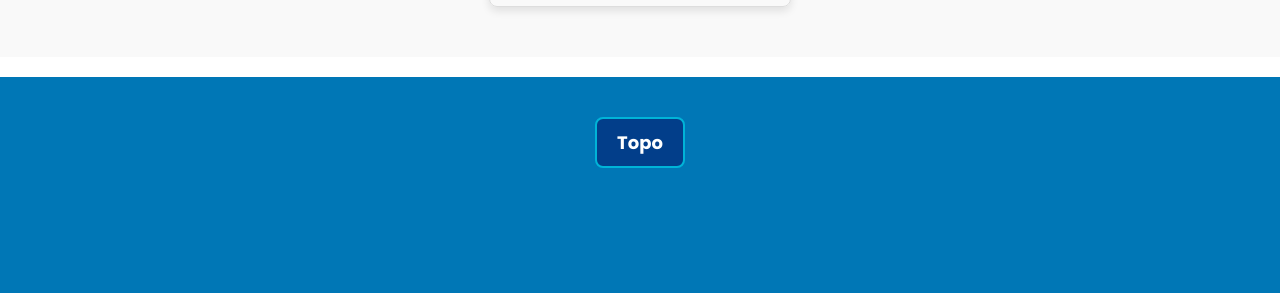
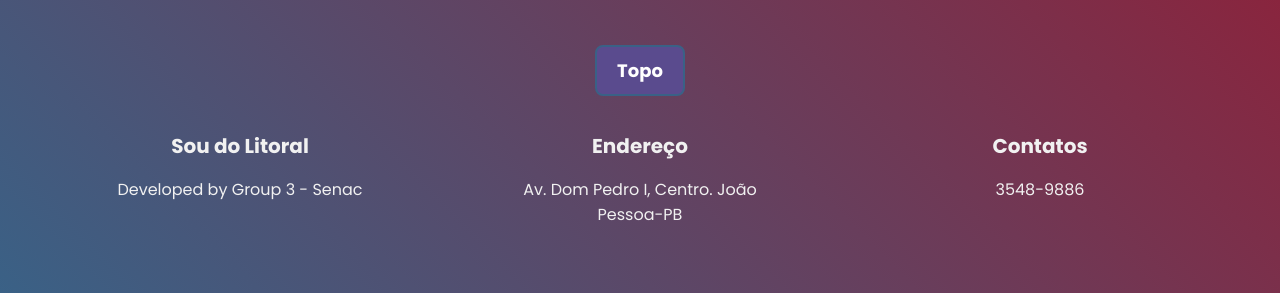
Before and after one commit to eduardogonsalves/sou_do_litoral, a PHP site: page /cabobranco.html in a window 1280 px wide. Shown: the part 3968-4261 px from the top of the page. Before the commit the page ends 4136 px from the top, so only its background shows below. Run offline with PHP 8.4, Linux system fonts and the light colour scheme.

Commit message:
Atualizações

```diff
--- a/cabobranco.css
+++ b/cabobranco.css
@@ -92,6 +92,7 @@ body {
     margin: 20px 0;
 }
 
+
 .descricao h2, .descricao h3 {
     text-align: center;
     color: #fff;
@@ -152,7 +153,7 @@ body {
 
 #map {
     width: 100%;
-    height: 600px; /* Ajuste conforme necessário */
+    height: 600px; /* Ajustar conforme necessário */
     border-radius: 8px;
     margin-bottom: 20px;
 }
@@ -177,14 +178,6 @@ body {
     background-color: #45a049;
     transform: scale(1.05);
 }
-
-
-
-      /* Estilos para o calendário
-  .calendar {
-
-
-  }  */
 
 
  /* Galeria de vídeos do YouTube */
@@ -231,17 +224,46 @@ body {
 
 /* Rodapé */
 footer {
+    background: linear-gradient(45deg, #3a6186, #89253e);
+    color: white;
+    padding: 20px 0;
+    margin-top: 100px;
     text-align: center;
+}
+
+.footer-content {
+    max-width: 1200px;
+    margin: 0 auto;
     padding: 20px;
-    background-color: #0077b6; /* Azul marinho */
-    color: white;
-    margin-top: 20px; /* Adiciona espaçamento entre o conteúdo e o rodapé */
+}
+
+.footer-columns {
+    display: flex;
+    justify-content: space-around;
+    flex-wrap: wrap;
+}
+
+.column {
+    width: 100%;
+    max-width: 300px;
+    margin: 10px 0;
+}
+
+h3 {
+    font-size: 20px;
+    margin-bottom: 10px;
+    color: #f1f1f1;
+}
+
+footer p {
+    font-size: 16px;
+    color: #f1f1f1;
 }
 
 /* Botão "Topo" */
 .btn-topo {
     display: inline-block;
-    margin: 20px auto; /* Centraliza o botão horizontalmente */
+    margin: 5px auto; /* Centraliza o botão horizontalmente */
 }
 
 .btn-topo a {
@@ -251,8 +273,8 @@ footer {
     font-size: 18px;
     color: white;
     font-weight: bold;
-    background-color: #023e8a; /* Azul escuro */
-    border: 2px solid #00b4d8; /* Azul claro */
+    background-color: #5a4b8e;
+    border: 2px solid #3a6186;
     border-radius: 8px;
     transition: background-color 0.3s, color 0.3s, transform 0.3s;
 }
@@ -262,3 +284,16 @@ footer {
     color: #023e8a; /* Azul escuro */
     transform: scale(1.05); /* Leve aumento no tamanho */
 }
+
+@media (max-width: 768px) {
+    .footer-columns {
+        flex-direction: column;
+        align-items: center;
+    }
+
+    .column {
+        width: 80%;
+        max-width: none;
+        text-align: center;
+    }
+}
--- a/cabobranco.html
+++ b/cabobranco.html
@@ -146,11 +146,29 @@
 
 
 
+<!-- Rodapé -->
 <footer>
-    <div class="btn-topo">
-        <a href="./cabobranco.html#top">Topo</a>
+    <div class="footer-content">
+        <div class="btn-topo">
+            <a href="./cabobranco.html#top">Topo</a>
+        </div>
+        <div id="nossosContatos" class="footer-columns">
+            <div class="column">
+                <h3>Sou do Litoral</h3>
+                <p>Developed by Group 3 - Senac</p>
+            </div>
+            <div class="column">
+                <h3>Endereço</h3>
+                <p>Av. Dom Pedro I, Centro. João Pessoa-PB</p>
+            </div>
+            <div class="column">
+                <h3>Contatos</h3>
+                <p>3548-9886</p>
+            </div>
+        </div>
     </div>
 </footer>
+
 
 
   <script src="./cabobranco.js"></script>
--- a/index.html
+++ b/index.html
@@ -29,7 +29,7 @@
         </nav>
     </header>
 
-    <!-- Campo de busca -->
+    <!-- Campo de busca (Digite Cabo Branco, para testar)-->
 
     <div class="buscador">
         <!-- Cabeçalho do campo de busca -->
```
